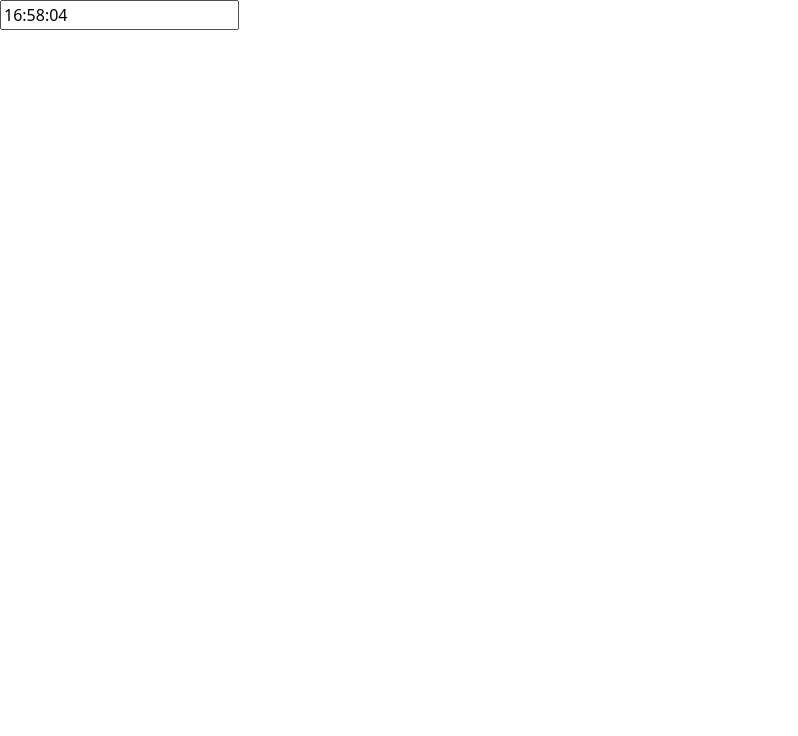
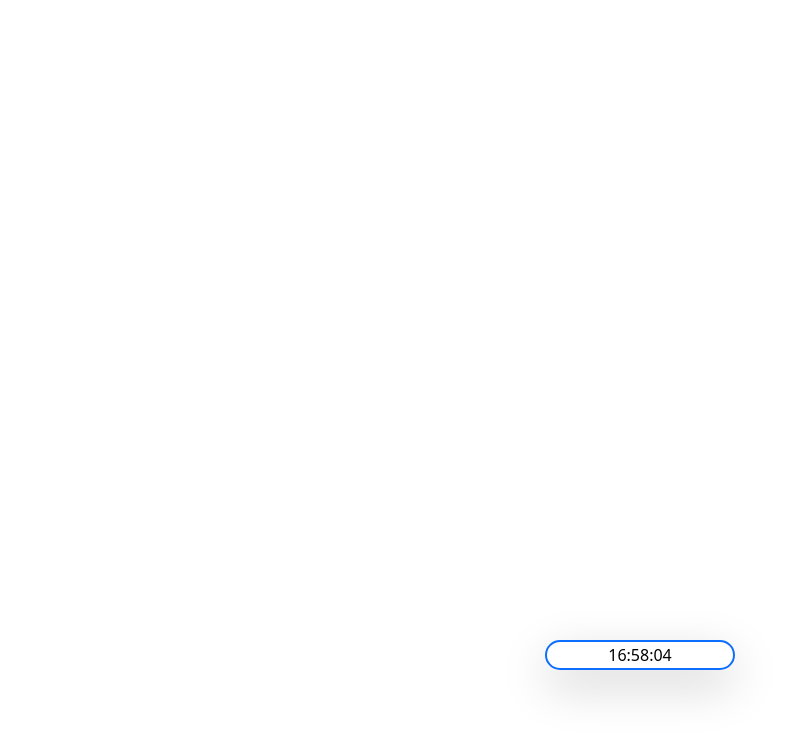
Before and after one commit to MAGICTNT/-clock_js, a website: page index.html in a window 1280 px wide. Shown: the whole page, without its empty margins (0-798 px from the left). Drawn offline with nearby package versions, Linux system fonts and the light colour scheme.

Commit message:
second version

```diff
--- a/index.html
+++ b/index.html
@@ -15,9 +15,9 @@
 
 <body onLoad="startClock()" onUnLoad="stopClock()">
 
-    <form name="Clock">
-            <p>
-                <input type="text" name="Horloge" class="">
+    <form name="Clock" class="container">
+            <p class="row ">
+                <input type="text" name="Horloge" class="col-2 align-self-center text-center mx-auto rounded-pill border border-primary border-2 shadow-lg">
             </p>
     </form>
 
--- a/src/css/style.css
+++ b/src/css/style.css
@@ -0,0 +1,3 @@
+.container{
+    margin-top: 50%;
+}
```
